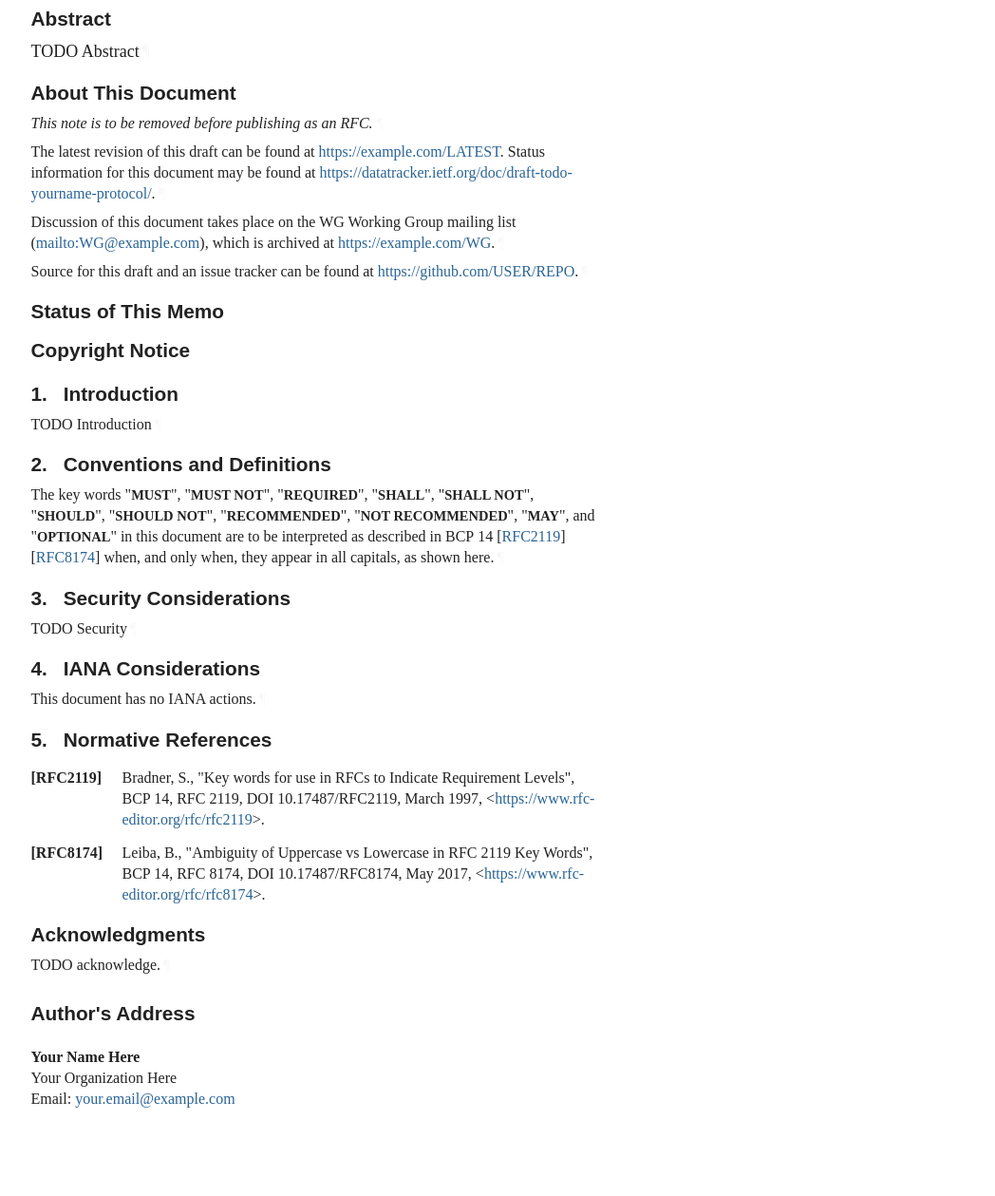
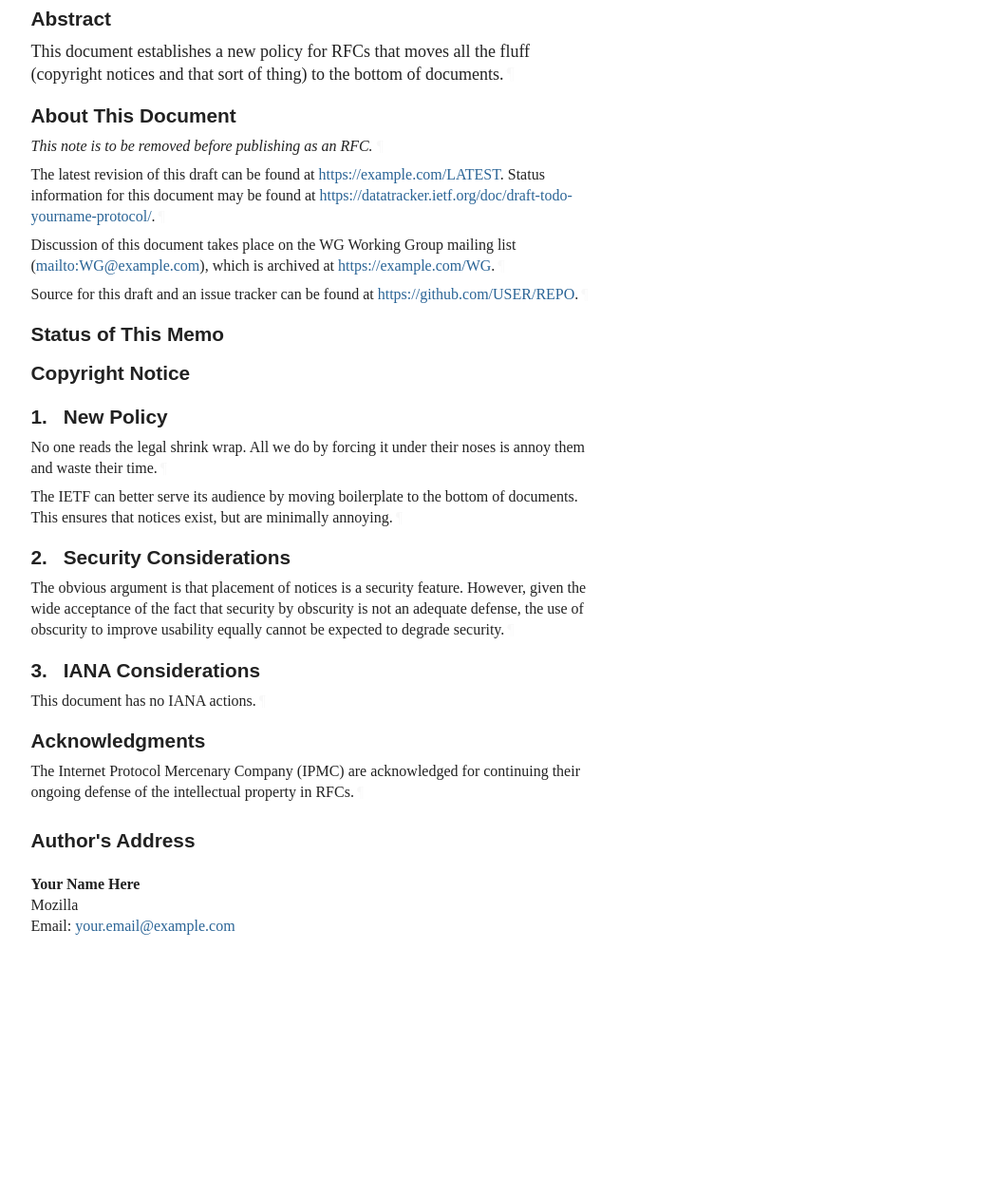
Before and after one commit to martinthomson/bottom-fluff, a plain HTML site: page draft-thomson-rswg-bottom-fluff.html in a window 1280 px wide. Shown: the part 305-1564 px from the top of the page at 95% size, without its empty margins (92-1140 px from the left). After the commit the page ends 1382 px from the top, so only its background shows below. Drawn offline with Linux system fonts and the light colour scheme; a web font is replaced by a local one.

Commit message:
Script updating gh-pages from ab77ab0. [ci skip]

```diff
--- a/draft-todo-yourname-protocol.html
+++ b/draft-thomson-rswg-bottom-fluff.html
@@ -7,7 +7,9 @@
 <title>TODO - Your title</title>
 <meta content="Your Name Here" name="author">
 <meta content="
-       TODO Abstract
+       This document establishes a new policy for RFCs that moves all the fluff
+(copyright notices and that sort of thing)
+to the bottom of documents.
     " name="description">
 <meta content="xml2rfc 3.30.0" name="generator">
 <meta content="next generation" name="keyword">
@@ -29,7 +31,7 @@
     setuptools 80.9.0
     wcwidth 0.2.13
 -->
-<link href="draft-todo-yourname-protocol.xml" rel="alternate" type="application/rfc+xml">
+<link href="draft-thomson-rswg-bottom-fluff.xml" rel="alternate" type="application/rfc+xml">
 <link href="#copyright" rel="license">
 <style type="text/css">@font-face {
   font-family: 'Lora';
@@ -1073,7 +1075,7 @@ svg :is([fill="white"], [fill^="#fff"]) {
 <dd class="authors">
 <div class="author">
       <div class="author-name">Y. N. Here</div>
-<div class="org">Your Organization Here</div>
+<div class="org">Mozilla</div>
 </div>
 </dd>
 </dl>
@@ -1081,7 +1083,9 @@ svg :is([fill="white"], [fill^="#fff"]) {
 <h1 id="title">TODO - Your title</h1>
 <section id="section-abstract">
       <h2 id="abstract"><a href="#abstract" class="selfRef">Abstract</a></h2>
-<p id="section-abstract-1">TODO Abstract<a href="#section-abstract-1" class="pilcrow">¶</a></p>
+<p id="section-abstract-1">This document establishes a new policy for RFCs that moves all the fluff
+(copyright notices and that sort of thing)
+to the bottom of documents.<a href="#section-abstract-1" class="pilcrow">¶</a></p>
 </section>
 <section class="note rfcEditorRemove" id="section-note.1">
       <h2 id="name-about-this-document">
@@ -1140,87 +1144,36 @@ svg :is([fill="white"], [fill^="#fff"]) {
             warranty as described in the Revised BSD License.<a href="#section-boilerplate.2-2" class="pilcrow">¶</a></p>
 </section>
 </div>
-<div id="toc">
-<section id="section-toc.1">
-        <a href="#" onclick="scroll(0,0)" class="toplink">▲</a><h2 id="name-table-of-contents">
-<a href="#name-table-of-contents" class="section-name selfRef">Table of Contents</a>
-        </h2>
-<nav class="toc"><ul class="compact toc ulBare ulEmpty">
-<li class="compact toc ulBare ulEmpty" id="section-toc.1-1.1">
-            <p id="section-toc.1-1.1.1" class="keepWithNext"><a href="#section-1" class="auto internal xref">1</a>.  <a href="#name-introduction" class="internal xref">Introduction</a></p>
-</li>
-          <li class="compact toc ulBare ulEmpty" id="section-toc.1-1.2">
-            <p id="section-toc.1-1.2.1" class="keepWithNext"><a href="#section-2" class="auto internal xref">2</a>.  <a href="#name-conventions-and-definitions" class="internal xref">Conventions and Definitions</a></p>
-</li>
-          <li class="compact toc ulBare ulEmpty" id="section-toc.1-1.3">
-            <p id="section-toc.1-1.3.1" class="keepWithNext"><a href="#section-3" class="auto internal xref">3</a>.  <a href="#name-security-considerations" class="internal xref">Security Considerations</a></p>
-</li>
-          <li class="compact toc ulBare ulEmpty" id="section-toc.1-1.4">
-            <p id="section-toc.1-1.4.1"><a href="#section-4" class="auto internal xref">4</a>.  <a href="#name-iana-considerations" class="internal xref">IANA Considerations</a></p>
-</li>
-          <li class="compact toc ulBare ulEmpty" id="section-toc.1-1.5">
-            <p id="section-toc.1-1.5.1"><a href="#section-5" class="auto internal xref">5</a>.  <a href="#name-normative-references" class="internal xref">Normative References</a></p>
-</li>
-          <li class="compact toc ulBare ulEmpty" id="section-toc.1-1.6">
-            <p id="section-toc.1-1.6.1"><a href="#appendix-A" class="auto internal xref"></a><a href="#name-acknowledgments" class="internal xref">Acknowledgments</a></p>
-</li>
-          <li class="compact toc ulBare ulEmpty" id="section-toc.1-1.7">
-            <p id="section-toc.1-1.7.1"><a href="#appendix-B" class="auto internal xref"></a><a href="#name-authors-address" class="internal xref">Author's Address</a></p>
-</li>
-        </ul>
-</nav>
-</section>
-</div>
-<div id="introduction">
+<div id="new-policy">
 <section id="section-1">
-      <h2 id="name-introduction">
-<a href="#section-1" class="section-number selfRef">1. </a><a href="#name-introduction" class="section-name selfRef">Introduction</a>
+      <h2 id="name-new-policy">
+<a href="#section-1" class="section-number selfRef">1. </a><a href="#name-new-policy" class="section-name selfRef">New Policy</a>
       </h2>
-<p id="section-1-1">TODO Introduction<a href="#section-1-1" class="pilcrow">¶</a></p>
-</section>
-</div>
-<div id="conventions-and-definitions">
-<section id="section-2">
-      <h2 id="name-conventions-and-definitions">
-<a href="#section-2" class="section-number selfRef">2. </a><a href="#name-conventions-and-definitions" class="section-name selfRef">Conventions and Definitions</a>
-      </h2>
-<p id="section-2-1">The key words "<span class="bcp14">MUST</span>", "<span class="bcp14">MUST NOT</span>", "<span class="bcp14">REQUIRED</span>", "<span class="bcp14">SHALL</span>", "<span class="bcp14">SHALL NOT</span>", "<span class="bcp14">SHOULD</span>", "<span class="bcp14">SHOULD NOT</span>", "<span class="bcp14">RECOMMENDED</span>", "<span class="bcp14">NOT RECOMMENDED</span>",
-"<span class="bcp14">MAY</span>", and "<span class="bcp14">OPTIONAL</span>" in this document are to be interpreted as
-described in BCP 14 <span>[<a href="#RFC2119" class="cite xref">RFC2119</a>]</span> <span>[<a href="#RFC8174" class="cite xref">RFC8174</a>]</span> when, and only when, they
-appear in all capitals, as shown here.<a href="#section-2-1" class="pilcrow">¶</a></p>
+<p id="section-1-1">No one reads the legal shrink wrap.
+All we do by forcing it under their noses is annoy them
+and waste their time.<a href="#section-1-1" class="pilcrow">¶</a></p>
+<p id="section-1-2">The IETF can better serve its audience
+by moving boilerplate to the bottom of documents.
+This ensures that notices exist,
+but are minimally annoying.<a href="#section-1-2" class="pilcrow">¶</a></p>
 </section>
 </div>
 <div id="security-considerations">
-<section id="section-3">
+<section id="section-2">
       <h2 id="name-security-considerations">
-<a href="#section-3" class="section-number selfRef">3. </a><a href="#name-security-considerations" class="section-name selfRef">Security Considerations</a>
+<a href="#section-2" class="section-number selfRef">2. </a><a href="#name-security-considerations" class="section-name selfRef">Security Considerations</a>
       </h2>
-<p id="section-3-1">TODO Security<a href="#section-3-1" class="pilcrow">¶</a></p>
+<p id="section-2-1">The obvious argument is that placement of notices is a security feature.
+However, given the wide acceptance of the fact that security by obscurity is not an adequate defense,
+the use of obscurity to improve usability equally cannot be expected to degrade security.<a href="#section-2-1" class="pilcrow">¶</a></p>
 </section>
 </div>
 <div id="iana-considerations">
-<section id="section-4">
+<section id="section-3">
       <h2 id="name-iana-considerations">
-<a href="#section-4" class="section-number selfRef">4. </a><a href="#name-iana-considerations" class="section-name selfRef">IANA Considerations</a>
+<a href="#section-3" class="section-number selfRef">3. </a><a href="#name-iana-considerations" class="section-name selfRef">IANA Considerations</a>
       </h2>
-<p id="section-4-1">This document has no IANA actions.<a href="#section-4-1" class="pilcrow">¶</a></p>
-</section>
-</div>
-<div id="sec-normative-references">
-<section id="section-5">
-      <h2 id="name-normative-references">
-<a href="#section-5" class="section-number selfRef">5. </a><a href="#name-normative-references" class="section-name selfRef">Normative References</a>
-      </h2>
-<dl class="references">
-<dt id="RFC2119">[RFC2119]</dt>
-      <dd>
-<span class="refAuthor">Bradner, S.</span>, <span class="refTitle">"Key words for use in RFCs to Indicate Requirement Levels"</span>, <span class="seriesInfo">BCP 14</span>, <span class="seriesInfo">RFC 2119</span>, <span class="seriesInfo">DOI 10.17487/RFC2119</span>, <time datetime="1997-03" class="refDate">March 1997</time>, <span>&lt;<a href="https://www.rfc-editor.org/rfc/rfc2119">https://www.rfc-editor.org/rfc/rfc2119</a>&gt;</span>. </dd>
-<dd class="break"></dd>
-<dt id="RFC8174">[RFC8174]</dt>
-    <dd>
-<span class="refAuthor">Leiba, B.</span>, <span class="refTitle">"Ambiguity of Uppercase vs Lowercase in RFC 2119 Key Words"</span>, <span class="seriesInfo">BCP 14</span>, <span class="seriesInfo">RFC 8174</span>, <span class="seriesInfo">DOI 10.17487/RFC8174</span>, <time datetime="2017-05" class="refDate">May 2017</time>, <span>&lt;<a href="https://www.rfc-editor.org/rfc/rfc8174">https://www.rfc-editor.org/rfc/rfc8174</a>&gt;</span>. </dd>
-<dd class="break"></dd>
-</dl>
+<p id="section-3-1">This document has no IANA actions.<a href="#section-3-1" class="pilcrow">¶</a></p>
 </section>
 </div>
 <div id="acknowledgments">
@@ -1228,7 +1181,8 @@ appear in all capitals, as shown here.<a href="#section-2-1" class="pilcrow">¶<
       <h2 id="name-acknowledgments">
 <a href="#name-acknowledgments" class="section-name selfRef">Acknowledgments</a>
       </h2>
-<p id="appendix-A-1">TODO acknowledge.<a href="#appendix-A-1" class="pilcrow">¶</a></p>
+<p id="appendix-A-1">The Internet Protocol Mercenary Company (IPMC) are acknowledged
+for continuing their ongoing defense of the intellectual property in RFCs.<a href="#appendix-A-1" class="pilcrow">¶</a></p>
 </section>
 </div>
 <div id="authors-addresses">
@@ -1238,7 +1192,7 @@ appear in all capitals, as shown here.<a href="#section-2-1" class="pilcrow">¶<
       </h2>
 <address class="vcard">
         <div dir="auto" class="left"><span class="fn nameRole">Your Name Here</span></div>
-<div dir="auto" class="left"><span class="org">Your Organization Here</span></div>
+<div dir="auto" class="left"><span class="org">Mozilla</span></div>
 <div class="email">
 <span>Email:</span>
 <a href="mailto:your.email@example.com" class="email">your.email@example.com</a>
```
Also changed, not shown: index.html (+4 -4 lines), draft-thomson-rswg-bottom-fluff.txt.
